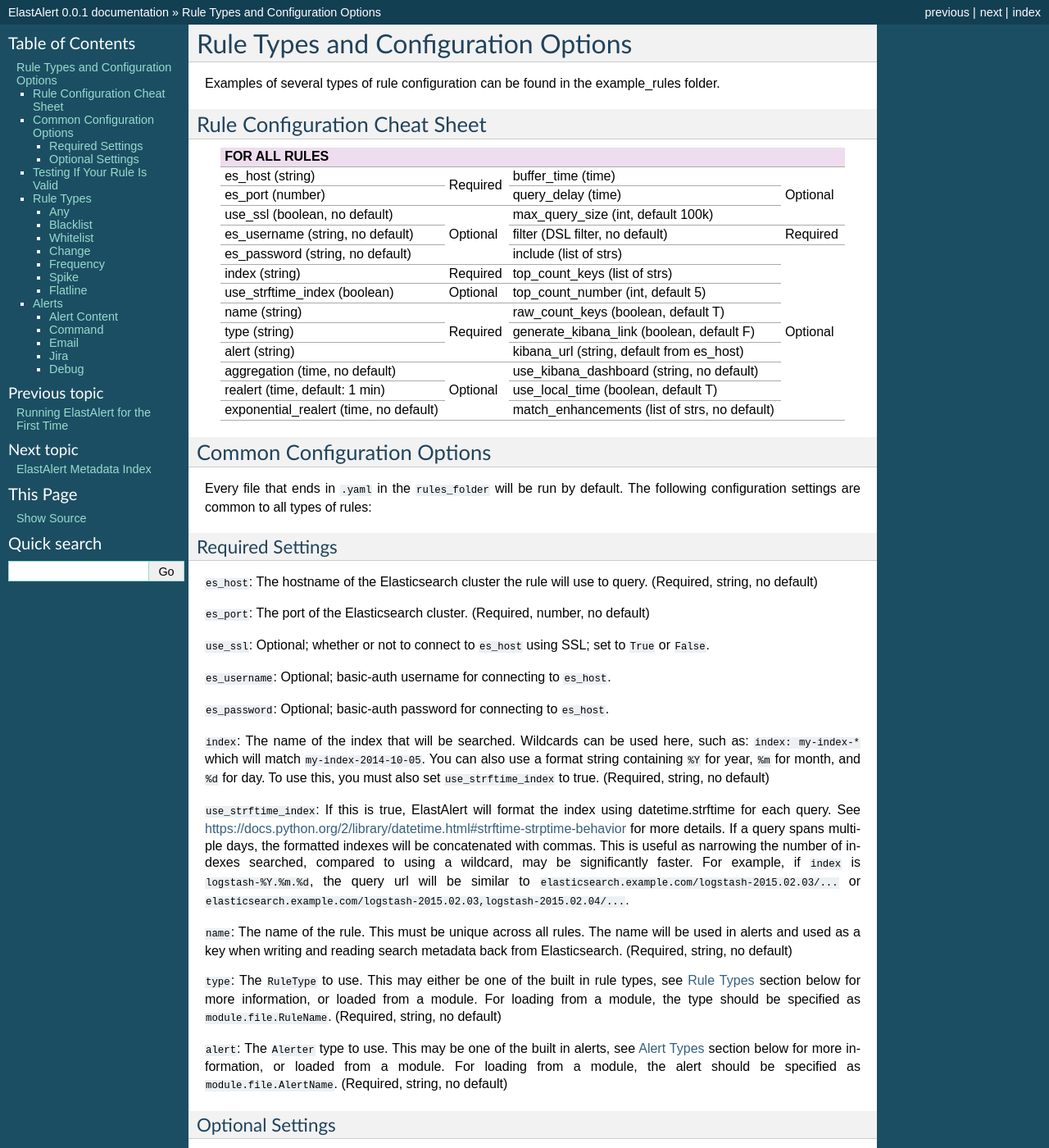
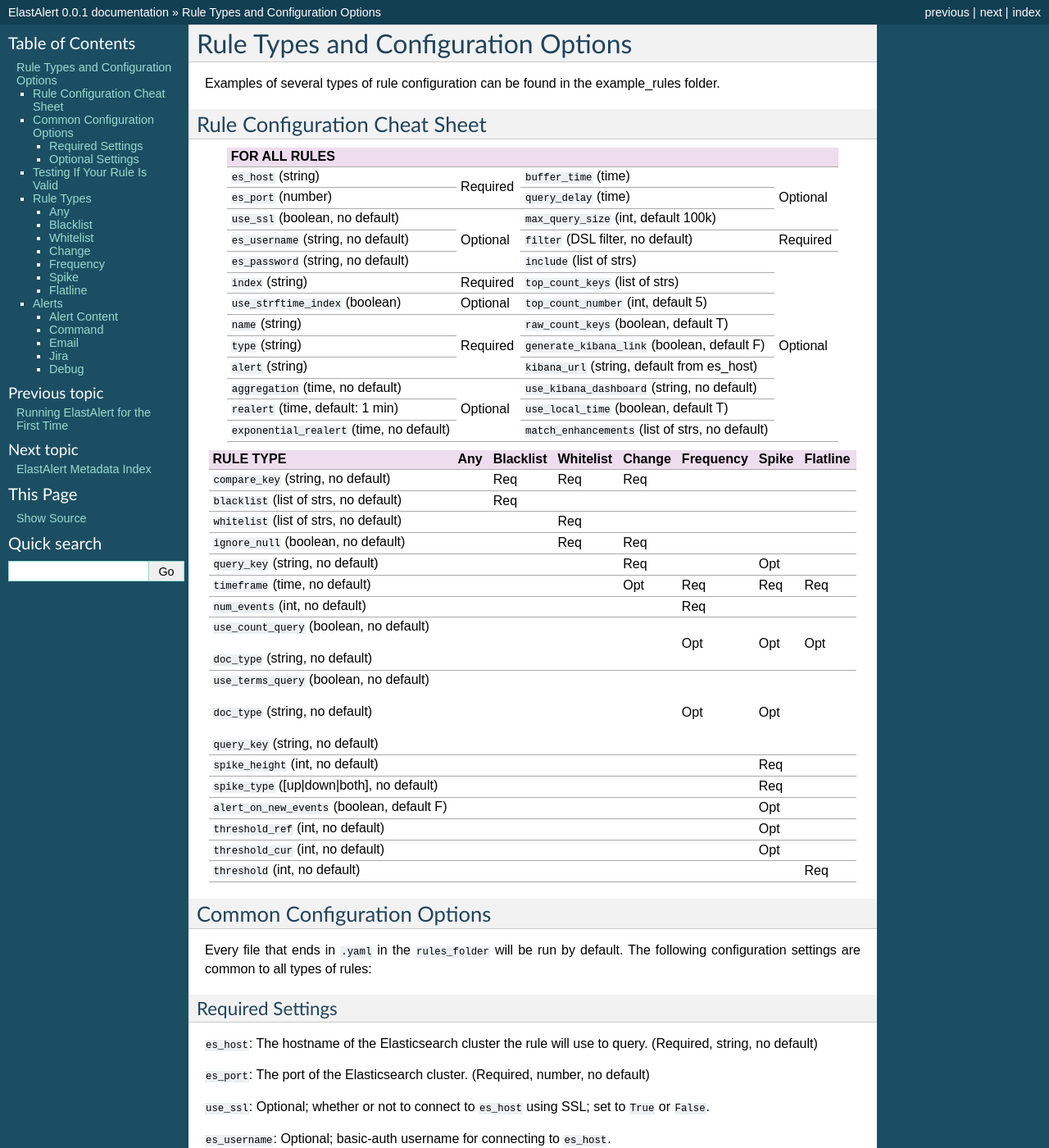
Before and after one commit to Yelp/elastalert, a Sphinx documentation site: the page built from docs/source/ruletypes.rst, in a window 1280 px wide and 1400 px high. Shown: the whole window at 82% size. Built offline with Sphinx 7.4.7, drawn with Linux system fonts in a browser that asks for light colours.

Commit message:
Update ruletypes.rst

```diff
--- a/docs/source/ruletypes.rst
+++ b/docs/source/ruletypes.rst
@@ -9,57 +9,75 @@
 ==============================
 
 
-+-------------------------------------------------------------------------------------------------------------+
-|              FOR ALL RULES                                                                                  |
-+=======================================+===========+=============================================+===========+
-| es_host (string)                      |           | buffer_time (time)                          | Optional  |
-+---------------------------------------+           +---------------------------------------------+           +
-| es_port (number)                      | Required  | query_delay (time)                          |           |
-+---------------------------------------+-----------+---------------------------------------------+           +
-| use_ssl (boolean, no default)         | Optional  | max_query_size (int, default 100k)          |           |
-+---------------------------------------+           +---------------------------------------------+-----------+
-| es_username (string, no default)      |           | filter (DSL filter, no default)             | Required  |
-+---------------------------------------+           +---------------------------------------------+-----------+
-| es_password (string, no default)      |           | include (list of strs)                      | Optional  |
-+---------------------------------------+-----------+---------------------------------------------+           +
-| index (string)                        | Required  | top_count_keys (list of strs)               |           |
-+---------------------------------------+-----------+---------------------------------------------+           +
-| use_strftime_index (boolean)          | Optional  | top_count_number (int, default 5)           |           |
-+---------------------------------------+-----------+---------------------------------------------+           +
-| name (string)                         | Required  |raw_count_keys (boolean, default T)          |           |
-+---------------------------------------+           +---------------------------------------------+           +
-| type (string)                         |           |generate_kibana_link (boolean, default F)    |           |
-+---------------------------------------+           +---------------------------------------------+           +
-| alert (string)                        |           |kibana_url (string, default from es_host)    |           |
-+---------------------------------------+-----------+---------------------------------------------+           +
-|aggregation (time, no default)         | Optional  |use_kibana_dashboard (string, no default)    |           |
-+---------------------------------------+           +---------------------------------------------+           +
-| realert (time, default: 1 min)        |           |use_local_time (boolean, default T)          |           |
-+---------------------------------------+           +---------------------------------------------+           +
-| exponential_realert (time, no default)|           |match_enhancements (list of strs, no default)|           |
-+---------------------------------------+-----------+---------------------------------------------+-----------+
++--------------------------------------------------------------------------------------------------------------------+
+|              FOR ALL RULES                                                                                         |
++==========================================+===========+=================================================+===========+
+| ``es_host`` (string)                     |           | ``buffer_time`` (time)                          | Optional  |
++------------------------------------------+           +-------------------------------------------------+           +
+| ``es_port`` (number)                     | Required  | ``query_delay`` (time)                          |           |
++------------------------------------------+-----------+-------------------------------------------------+           +
+| ``use_ssl`` (boolean, no default)        | Optional  | ``max_query_size`` (int, default 100k)          |           |
++------------------------------------------+           +-------------------------------------------------+-----------+
+| ``es_username`` (string, no default)     |           | ``filter`` (DSL filter, no default)             | Required  |
++------------------------------------------+           +-------------------------------------------------+-----------+
+| ``es_password`` (string, no default)     |           | ``include`` (list of strs)                      | Optional  |
++------------------------------------------+-----------+-------------------------------------------------+           +
+| ``index`` (string)                       | Required  | ``top_count_keys`` (list of strs)               |           |
++------------------------------------------+-----------+-------------------------------------------------+           +
+| ``use_strftime_index`` (boolean)         | Optional  | ``top_count_number`` (int, default 5)           |           |
++------------------------------------------+-----------+-------------------------------------------------+           +
+| ``name`` (string)                        | Required  |``raw_count_keys`` (boolean, default T)          |           |
++------------------------------------------+           +-------------------------------------------------+           +
+| ``type`` (string)                        |           |``generate_kibana_link`` (boolean, default F)    |           |
++------------------------------------------+           +-------------------------------------------------+           +
+| ``alert`` (string)                       |           |``kibana_url`` (string, default from es_host)    |           |
++------------------------------------------+-----------+-------------------------------------------------+           +
+|``aggregation`` (time, no default)        | Optional  |``use_kibana_dashboard`` (string, no default)    |           |
++------------------------------------------+           +-------------------------------------------------+           +
+| ``realert`` (time, default: 1 min)       |           |``use_local_time`` (boolean, default T)          |           |
++------------------------------------------+           +-------------------------------------------------+           +
+|``exponential_realert`` (time, no default)|           |``match_enhancements`` (list of strs, no default)|           |
++------------------------------------------+-----------+-------------------------------------------------+-----------+
 
-+-------------------------------------+-----+-----------+-----------+--------+-----------+-------+----------+
-|      RULE TYPE                      | Any | Blacklist | Whitelist | Change | Frequency | Spike | Flatline |
-+=====================================+=====+===========+===========+========+===========+=======+==========+
-| compare_key (string, no default)    | NA  |    Req    |           |        |           |       |          |
-+-------------------------------------+-----+-----------+-----------+--------+-----------+-------+----------+
-| blacklist (list of strs, no default)| NA  |   Req     |           |        |           |       |          |
-+------------------------------------------+-----+-----------+-----------+--------+-----------+-------+----------+
-| index (string, no default)               | NA  |           |           |        |           |       |          |
-+------------------------------------------+-----+-----------+-----------+--------+-----------+-------+----------+
-| name (string, no default)                | NA  |           |           |        |           |       |          |
-+------------------------------------------+-----+-----------+-----------+--------+-----------+-------+----------+
-| type (string, no default)                | NA  |           |           |        |           |       |          |
-+------------------------------------------+-----+-----------+-----------+--------+-----------+-------+----------+
-| alert (string, no default)               | NA  |           |           |        |           |       |          |
-+------------------------------------------+-----+-----------+-----------+--------+-----------+-------+----------+
-| use_ssl (boolean, no default)            | NA  |           |           |        |           |       |          |
-+------------------------------------------+-----+-----------+-----------+--------+-----------+-------+----------+
-| es_username (string, no default)         | NA  |           |           |        |           |       |          |
-+------------------------------------------+-----+-----------+-----------+--------+-----------+-------+----------+
-| es_password (string, no default)         | NA  |           |           |        |           |       |          |
-+------------------------------------------+-----+-----------+-----------+--------+-----------+-------+----------+
++--------------------------------------------+-----+-----------+-----------+--------+-----------+-------+----------+
+|      RULE TYPE                             | Any | Blacklist | Whitelist | Change | Frequency | Spike | Flatline |
++============================================+=====+===========+===========+========+===========+=======+==========+
+| ``compare_key`` (string, no default)       |     |    Req    |  Req      |    Req |           |       |          |
++--------------------------------------------+-----+-----------+-----------+--------+-----------+-------+----------+
+|``blacklist`` (list of strs, no default)    |     |   Req     |           |        |           |       |          |
++--------------------------------------------+-----+-----------+-----------+--------+-----------+-------+----------+
+|``whitelist`` (list of strs, no default)    |     |           |   Req     |        |           |       |          |
++--------------------------------------------+-----+-----------+-----------+--------+-----------+-------+----------+
+| ``ignore_null`` (boolean, no default)      |     |           |   Req     |  Req   |           |       |          |
++--------------------------------------------+-----+-----------+-----------+--------+-----------+-------+----------+
+| ``query_key`` (string, no default)         |     |           |           |   Req  |           |  Opt  |          |
++--------------------------------------------+-----+-----------+-----------+--------+-----------+-------+----------+
+| ``timeframe`` (time, no default)           |     |           |           |   Opt  |    Req    |  Req  |   Req    |
++--------------------------------------------+-----+-----------+-----------+--------+-----------+-------+----------+
+| ``num_events`` (int, no default)           |     |           |           |        |    Req    |       |          |
++--------------------------------------------+-----+-----------+-----------+--------+-----------+-------+----------+
+|``use_count_query`` (boolean, no default)   |     |           |           |        |     Opt   | Opt   | Opt      |
+|                                            |     |           |           |        |           |       |          |
+|``doc_type`` (string, no default)           |     |           |           |        |           |       |          |
++--------------------------------------------+-----+-----------+-----------+--------+-----------+-------+----------+
+|``use_terms_query`` (boolean, no default)   |     |           |           |        |     Opt   | Opt   |          |
+|                                            |     |           |           |        |           |       |          |
+|``doc_type`` (string, no default)           |     |           |           |        |           |       |          |
+|                                            |     |           |           |        |           |       |          |
+|``query_key`` (string, no default)          |     |           |           |        |           |       |          |
++--------------------------------------------+-----+-----------+-----------+--------+-----------+-------+----------+
+| ``spike_height`` (int, no default)         |     |           |           |        |           |   Req |          |
++--------------------------------------------+-----+-----------+-----------+--------+-----------+-------+----------+
+|``spike_type`` ([up|down|both], no default) |     |           |           |        |           |   Req |          |
++--------------------------------------------+-----+-----------+-----------+--------+-----------+-------+----------+
+|``alert_on_new_events`` (boolean, default F)|     |           |           |        |           |   Opt |          |
++--------------------------------------------+-----+-----------+-----------+--------+-----------+-------+----------+
+|``threshold_ref`` (int, no default)         |     |           |           |        |           |   Opt |          |
++--------------------------------------------+-----+-----------+-----------+--------+-----------+-------+----------+
+|``threshold_cur`` (int, no default)         |     |           |           |        |           |   Opt |          |
++--------------------------------------------+-----+-----------+-----------+--------+-----------+-------+----------+
+|``threshold`` (int, no default)             |     |           |           |        |           |       |    Req   |
++--------------------------------------------+-----+-----------+-----------+--------+-----------+-------+----------+
 
 Common Configuration Options
 ============================
```
